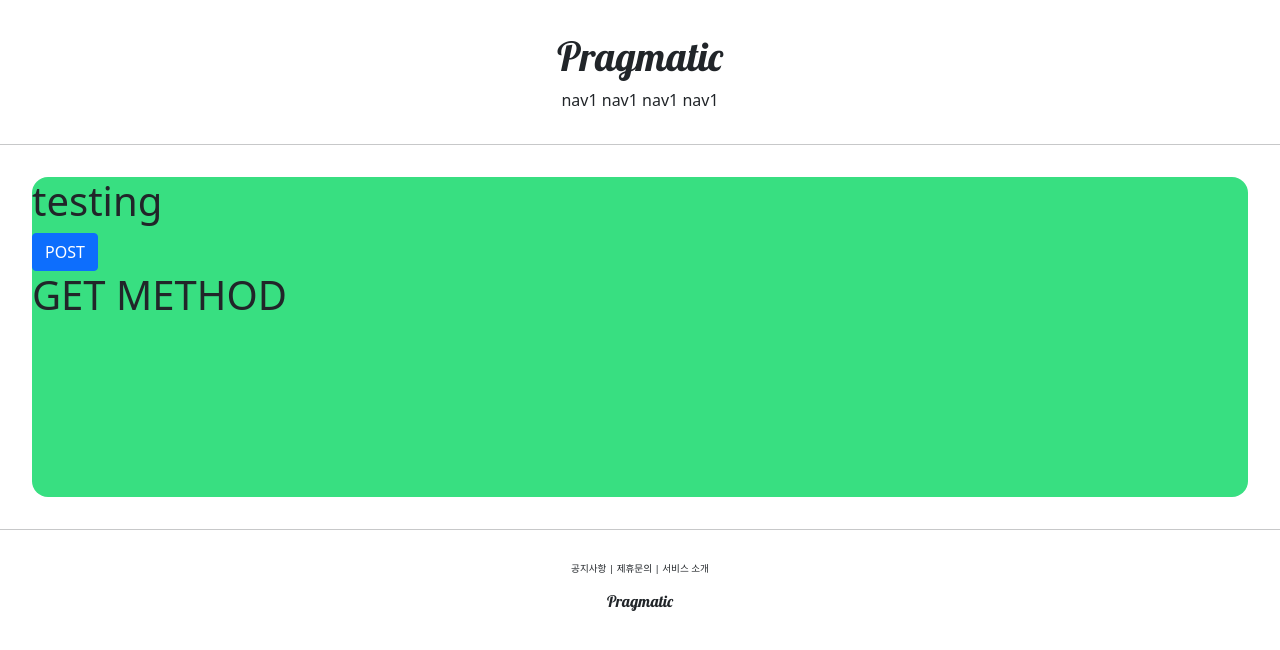
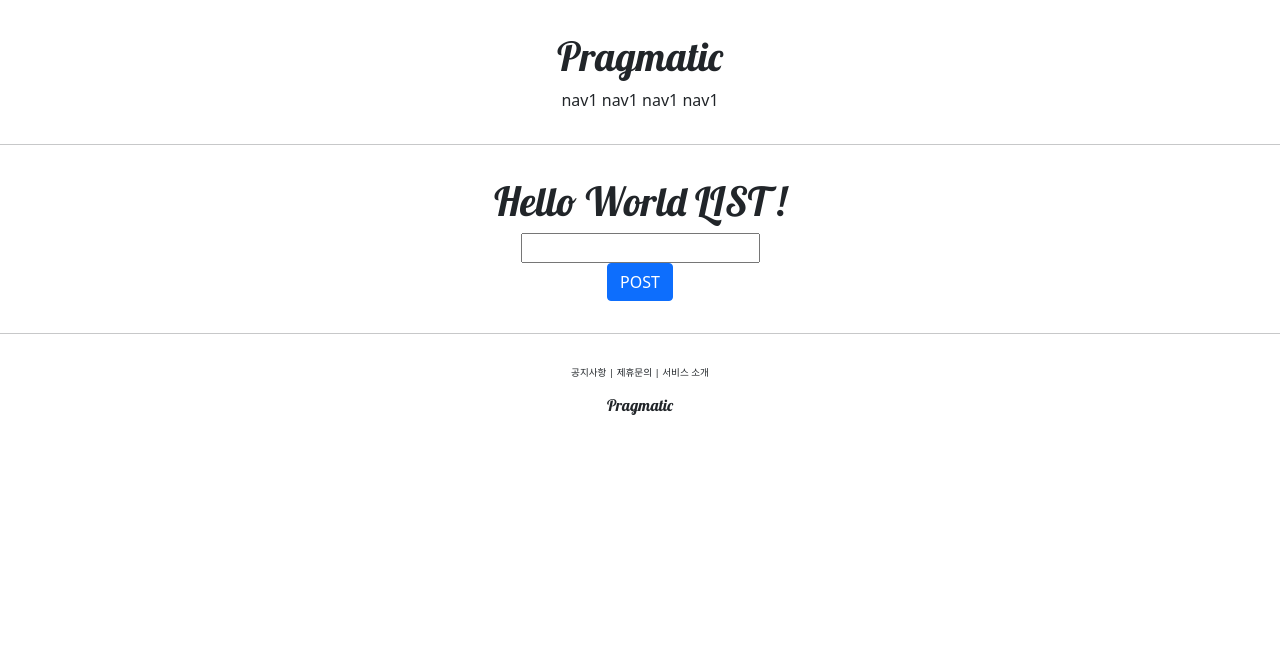
Before and after one commit to developer-Wonjun/Django-Pinterest, a Django app: page /account/hello_world/ in a window 1280 px wide. Shown: the top 650 px of the page. Run offline with Django 3.2, Linux system fonts and the light colour scheme.

Commit message:
learning DB

```diff
--- a/accountapp/templates/accountapp/helloworld.html
+++ b/accountapp/templates/accountapp/helloworld.html
@@ -3,15 +3,27 @@
 
 {% block content %}
 
-    <div style="height: 20rem; background-color: #38df81; border-radius: 1rem; margin: 2rem;">
-        <h1>testing</h1>
+    <div style="border-radius: 1rem; margin: 2rem; text-align:center">
+        <h1 style="font-family:'lobster', cursive;">
+            Hello World LIST !
+        </h1>
         <form action="/account/hello_world/" method="post">
             {% csrf_token%}
-            <input type="submit" class="btn btn-primary" value="POST">
-         </form>
 
-        <h1>{{ text }}</h1>
+            <div>
+                <input type="text" name="hello_world_input">
+            </div>
 
+            <div>
+                <input type="submit" class="btn btn-primary" value="POST">
+            </div>
+        </form>
+
+        {% if hello_world_output %}
+        <h1>
+            {{ hello_world_output.text }}
+        </h1>
+        {% endif %}
     </div>
 
 
--- a/accountapp/views.py
+++ b/accountapp/views.py
@@ -1,12 +1,18 @@
 from django.http import HttpResponse
 from django.shortcuts import render
-
+from .models import HelloWorld
 # Create your views here.
 
 def hello_world(request):
 
     if request.method == "POST":
 
-        return render(request, 'accountapp/helloworld.html', context={'text':"POST METHOD"})
+        temp = request.POST.get('hello_world_input')
+
+        new_hello_world = HelloWorld()
+        new_hello_world.text = temp
+        new_hello_world.save()
+
+        return render(request, 'accountapp/helloworld.html', context={'hello_world_output':new_hello_world})
     else:
         return render(request, 'accountapp/helloworld.html', context={'text':"GET METHOD"})
```
